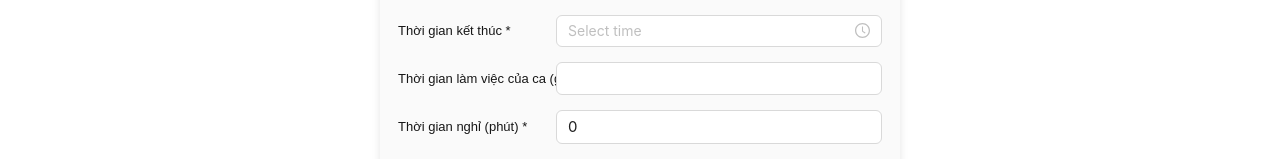
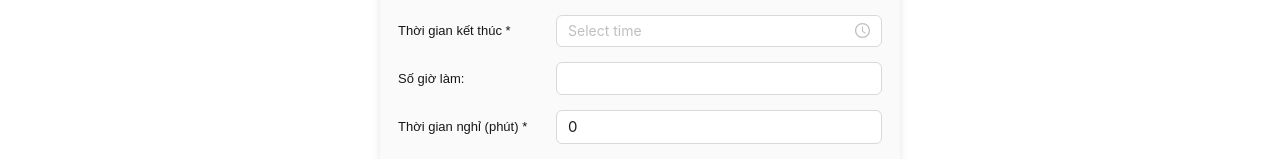
Before and after one commit to phatna8899/kl-ba-ti, a Next.js app: page / in a window 1280 px wide. Shown: the part 261-420 px from the top of the page. Built offline with nearby package versions, Linux system fonts and the light colour scheme.

Commit message:
Giu lai dia diem

```diff
--- a/app/page.tsx
+++ b/app/page.tsx
@@ -177,7 +177,6 @@ export default function Page() {
       ketthuc: null,
       giolam: "",
       nghi: 0,
-      diadiem: "",
       vaitro: "",
     });
     setErrors({});
@@ -288,7 +287,7 @@ export default function Page() {
             <TimePicker value={form.ketthuc} onChange={t => handleChange("ketthuc", t)} format="HH:mm" style={{ ...inputStyle, ...(errors.ketthuc ? { borderColor: "#ff4d4f", background: "#fff1f0" } : {}) }} />
           </div>
           <div style={fieldRowStyle}>
-            <label style={labelColStyle}>Thời gian làm việc của ca (giờ)</label>
+            <label style={labelColStyle}>Số giờ làm:</label>
             <InputNumber value={form.giolam} min={0} step={0.25} style={inputStyle} onChange={v => handleChange("giolam", v)} />
           </div>
           <div style={fieldRowStyle}>
```
